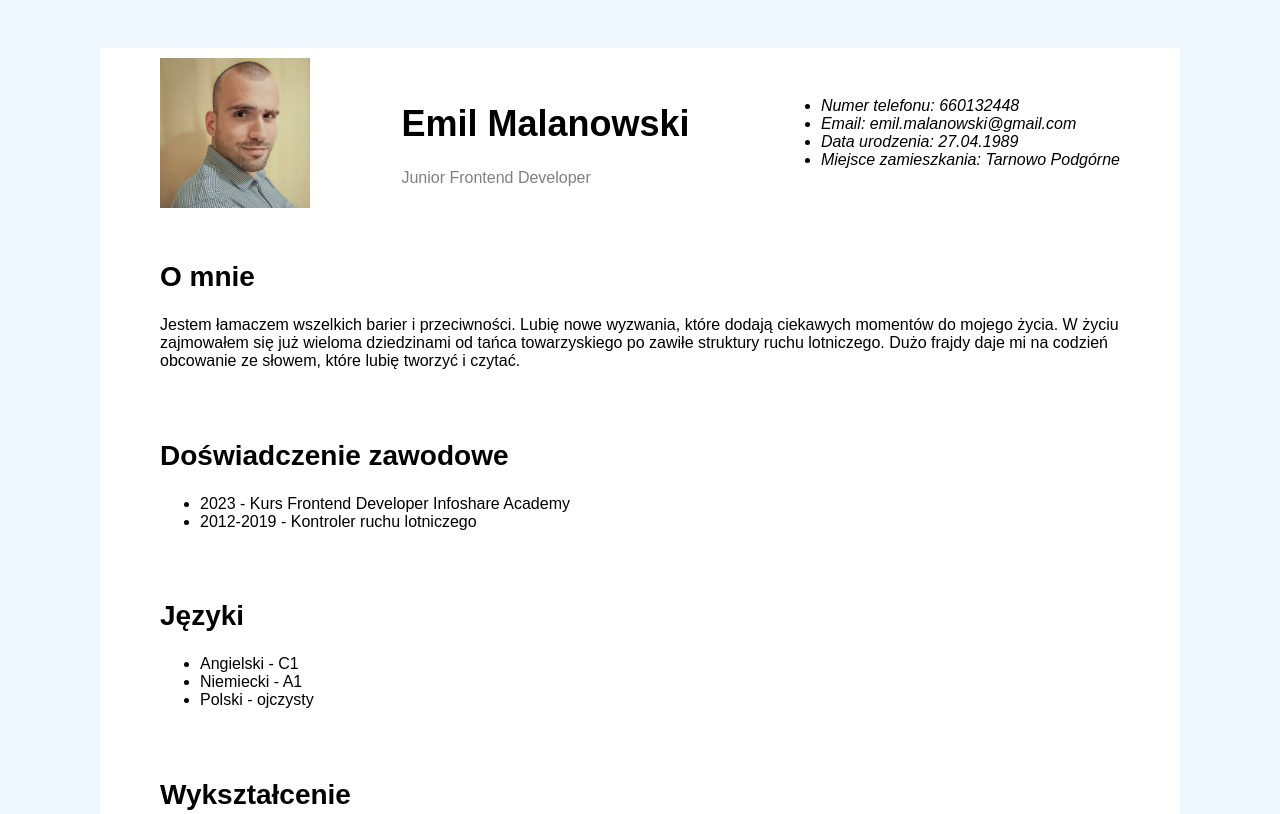
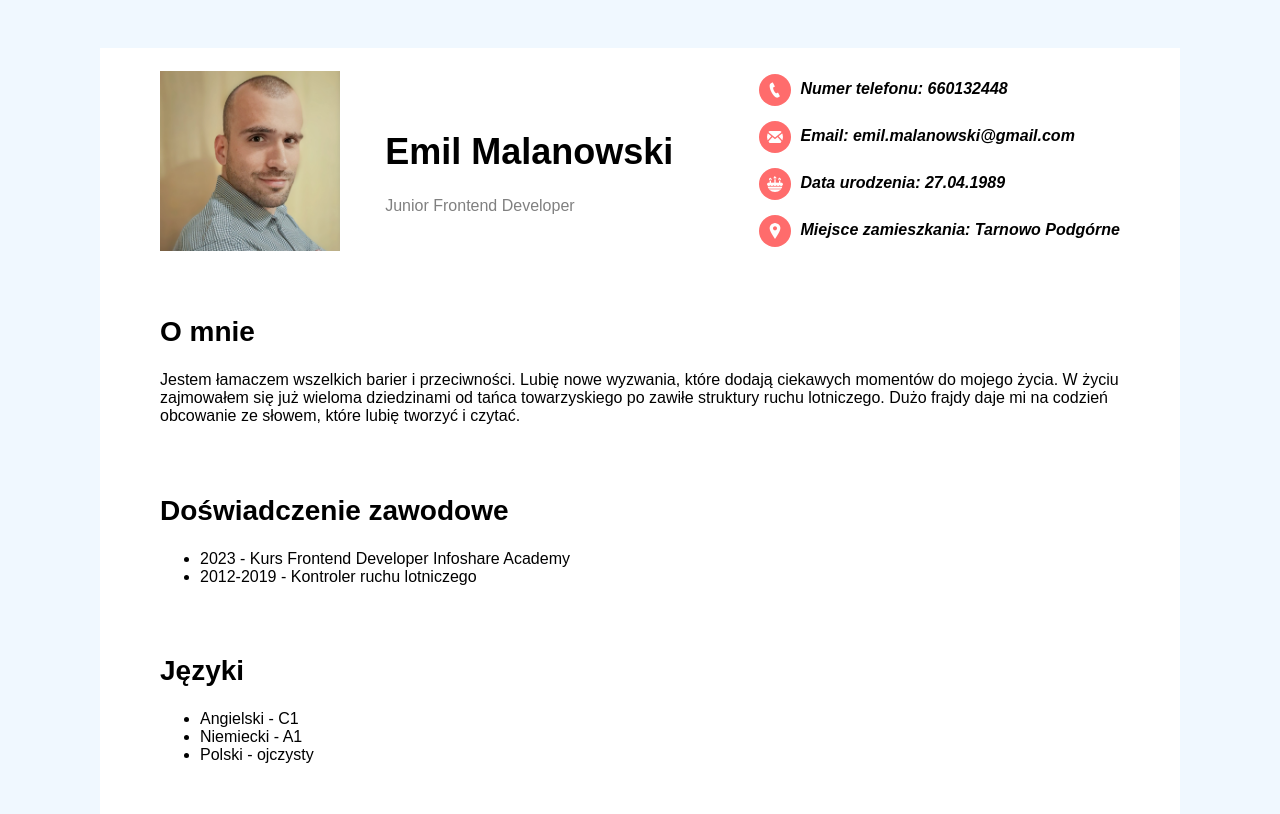
Before and after one commit to emil-malanowski/CV-HTML-CSS, a plain HTML site: page index.html in a window 1280 px wide. Shown: the top 814 px of the page. Drawn offline with Linux system fonts and the light colour scheme.

Commit message:
img added and header address img styles added

```diff
--- a/index.html
+++ b/index.html
@@ -13,10 +13,10 @@
             </div>
             <address>
                 <ul>
-                    <li>Numer telefonu: 660132448</li>
-                    <li>Email: emil.malanowski@gmail.com</li>
-                    <li>Data urodzenia: 27.04.1989</li>
-                    <li>Miejsce zamieszkania: Tarnowo Podgórne</li>
+                    <li><img src="images/phone.png"/><b>Numer telefonu: 660132448</b></li>
+                    <li><img src="images/mail.png"/><b>Email: emil.malanowski@gmail.com</b></li>
+                    <li><img src="images/birthday-cake.png"/><b>Data urodzenia: 27.04.1989</b></li>
+                    <li><img src="images/pin.png"/><b>Miejsce zamieszkania: Tarnowo Podgórne</b></li>
                 </ul>
             </address>
         </header>
--- a/style.css
+++ b/style.css
@@ -17,8 +17,8 @@ span {
 }
 
 img {
-    width: 150px;
-    height: 150px;
+    width: 180px;
+    height: 180px;
 }
 
 section,
@@ -34,3 +34,21 @@ header {
     align-items: center;
     justify-content: space-between;
 }
+
+header ul {
+    list-style: none;
+}
+
+header li {
+    margin-bottom: 15px;
+}
+
+header address img {
+    width: 16px;
+    height: 16px;
+    background-color: rgba(255, 0, 0, 0.577);
+    margin-right: 10px;
+    padding: 8px;
+    vertical-align: middle;
+    border-radius: 50px;
+}
```
Also changed, not shown: images/birthday-cake.png (added), images/mail.png (added), images/phone.png (added), images/pin.png (added).
